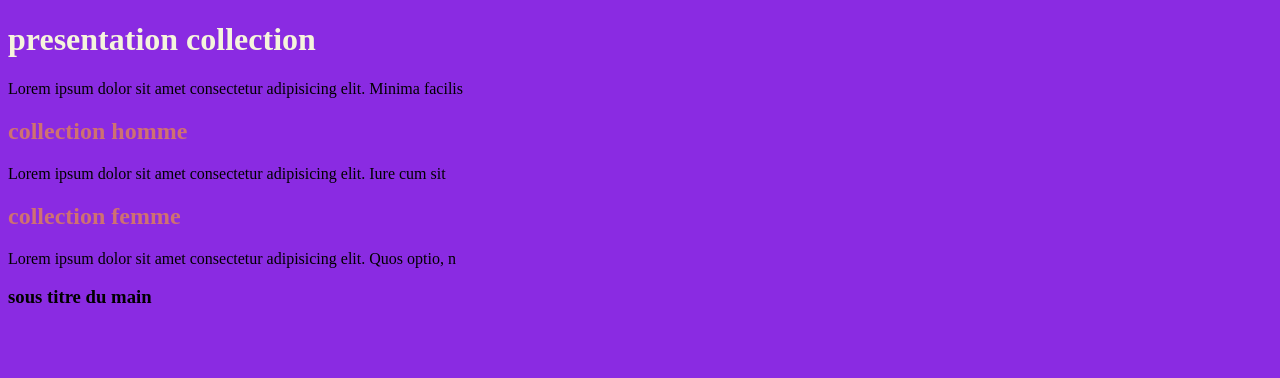
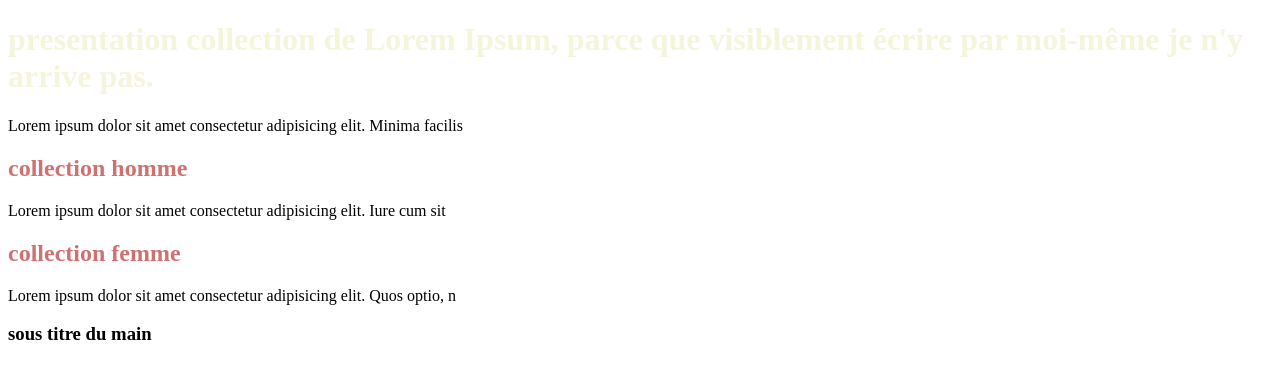
Before and after one commit to Moz357/Exercice2, a plain HTML site: page index.html in a window 1280 px wide. Drawn offline with Linux system fonts and the light colour scheme.

Commit message:
Du gros travail made in Jesse

```diff
--- a/index.html
+++ b/index.html
@@ -7,7 +7,7 @@
     <title>Les Parapluies</title>
 </head>
 <body>
-    <h1>presentation collection</h1>
+    <h1>presentation collection de Lorem Ipsum, parce que visiblement écrire par moi-même je n'y arrive pas.</h1>
     <p>Lorem ipsum dolor sit amet consectetur adipisicing elit. Minima facilis</p>
 
     <h2>collection homme</h2>
--- a/style.css
+++ b/style.css
@@ -1,5 +1,5 @@
 body {
-    background-color: blueviolet;
+    background-color: rgb(255, 255, 255);
 }
 h1 {color: beige;}
 
```
